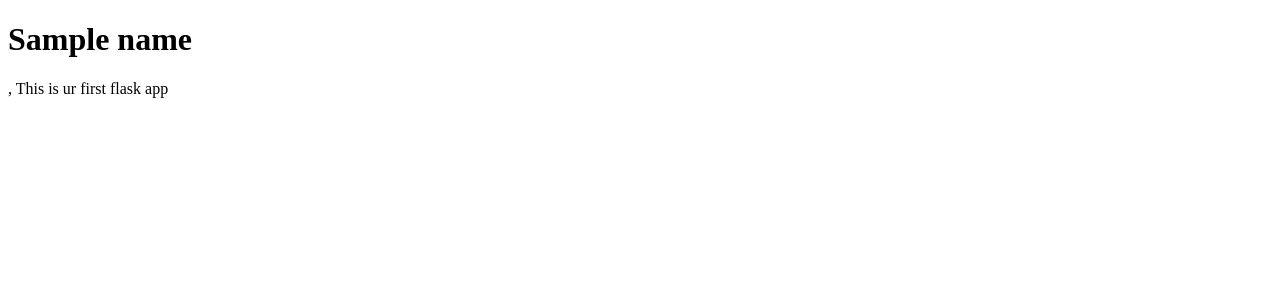
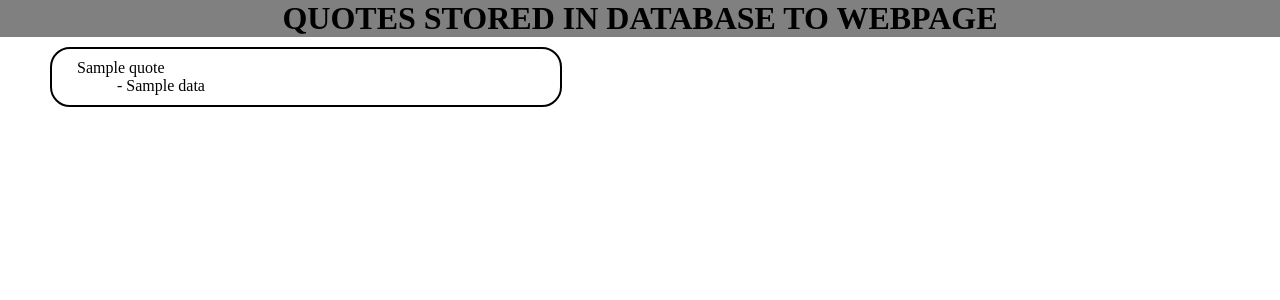
Before and after one commit to vinayshenoy/flask-app, a Flask app: template templates/test1.html in a window 1280 px wide. Shown: the top 300 px of the page. Run offline with Flask 2, Linux system fonts and the light colour scheme; the template is opened without the code that fills it: most values are stand-ins (such as "Sample title", 1, 10 or a date in 2020).

Commit message:
display quotes from database

```diff
--- a/app.py
+++ b/app.py
@@ -1,16 +1,22 @@
-from flask import Flask,render_template
+from flask import Flask,render_template,jsonify
+import pymysql.cursors
 
 app = Flask(__name__)
+connection = pymysql.connect(host='localhost',user='root',password='',db='webscrape',charset='utf8mb4',cursorclass=pymysql.cursors.DictCursor)
 
 @app.route('/',)
-def add_5_6():
-    c=5+6
-    return render_template('test1.html',name=c)
+def display_quotes():
+    try:
+        with connection.cursor() as cursor:
+            sql = "SELECT quotes.id,author.name,quotes.quote from quotes,author WHERE quotes.author_id=author.id order by quotes.id"
+            cursor.execute(sql)
+            quotes = cursor.fetchall()
+        return render_template('test1.html',data=quotes)
 
-@app.route('/vinay',)
-def displayVinay():
-    return "Vinay yolo"
+    except pymysql.Error as err:
+            return render_template('test1.html',error=err)
+
 
 if __name__ =='__main__':
     print("name",__name__)
-    app.run('localhost',1234)
+    app.run('localhost',1234,debug=True)
--- a/templates/test1.html
+++ b/templates/test1.html
@@ -4,8 +4,63 @@
     <meta charset="UTF-8">
     <meta name="viewport" content="width=device-width, initial-scale=1.0">
     <title>Document</title>
+    <style>
+        *,*::before,*::after{
+            margin: 0;
+            padding: 0;
+            box-sizing: border-box;
+        }
+        .error{
+            background: red;
+            color: white;
+        }
+        .data{
+            display: grid;
+            grid-template-columns: 1fr 1fr;
+        }
+        .quote{
+            display: flex;
+            flex-direction: column;
+            width:40vw;
+            margin: 10px 50px;
+            border: 2px solid black;
+            border-radius: 20px;
+            padding: 10px 25px;
+
+        }
+        #authorQuote{
+            order:1;
+        }
+        #authorName{
+            order:2;
+            padding-left: 40px;
+        }
+        #authorName::before{
+            content: " - ";
+        }
+    </style>
 </head>
 <body>
-    <h1>{{name}}</h1><span>, This is ur first flask app</span>
+    <div align="center" style="background-color:grey;color: black;">
+    <h1 >QUOTES STORED IN DATABASE TO WEBPAGE</h1>
+    </div>
+    {% if data %}
+
+    <div class="data">
+            {% for i in data %}
+            <div class="quote">
+                <!-- <span>{{i.id}}</span> -->
+                <span id="authorName">{{i.name}}</span>
+                <span id="authorQuote">{{i.quote}}</span>
+            </div>
+
+            {% endfor %}
+    </div>
+    {% endif %}
+    {% if error %}
+    <div class="error">
+        {{error}}
+    </div>
+    {% endif %}
 </body>
 </html>
```
Also changed, not shown: 1 other file.
